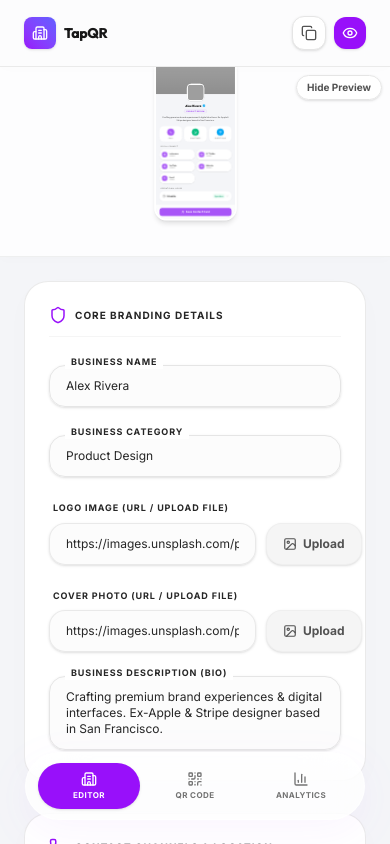
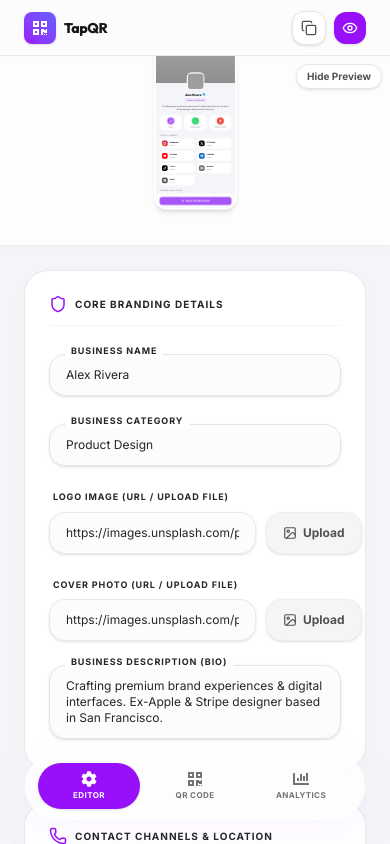
Before and after one commit to Faheem10-web/TapQR-, a React (Vite) app: page /dashboard in a window 390 px wide. Shown: the top 844 px of the page. Built offline with nearby package versions, Linux system fonts and the light colour scheme; grey boxes are pictures that could not be loaded.

Commit message:
Replace generic outline icons with official branded react-icons assets and colors

```diff
--- a/package.json
+++ b/package.json
@@ -15,6 +15,7 @@
     "qrcode": "^1.5.4",
     "react": "^19.2.7",
     "react-dom": "^19.2.7",
+    "react-icons": "^5.7.0",
     "react-router-dom": "^7.18.1"
   },
   "devDependencies": {
--- a/src/components/DeviceMockup.jsx
+++ b/src/components/DeviceMockup.jsx
@@ -1,16 +1,11 @@
 import React, { useState, useEffect } from 'react';
 import * as Icons from 'lucide-react';
-
-// Custom SVG WhatsApp icon for authentic branding
-const WhatsAppIcon = ({ className = 'w-5 h-5' }) => (
-  <svg
-    viewBox="0 0 24 24"
-    fill="currentColor"
-    className={className}
-  >
-    <path d="M.057 24l1.687-6.163c-1.041-1.804-1.588-3.849-1.587-5.946C.06 5.348 5.397.01 12.008.01c3.202.001 6.212 1.246 8.477 3.514 2.266 2.268 3.507 5.28 3.505 8.484-.004 6.657-5.34 11.997-11.953 11.997-2.005-.001-3.973-.502-5.724-1.457L0 24zm6.59-4.846c1.6.95 3.188 1.449 4.825 1.451 5.436 0 9.86-4.37 9.864-9.799.002-2.63-1.023-5.101-2.885-6.963C16.59 1.98 14.124.954 11.5.954c-5.442 0-9.863 4.372-9.867 9.802 0 1.691.451 3.344 1.306 4.795l-.997 3.639 3.734-.973zm13.04-5.321c-.328-.162-1.942-.947-2.242-1.054-.3-.109-.519-.163-.737.163-.218.327-.847 1.055-1.037 1.272-.19.218-.379.245-.708.083-.328-.162-1.385-.504-2.638-1.61-.976-.862-1.634-1.927-1.825-2.253-.19-.327-.02-.504.143-.666.148-.146.328-.382.493-.573.164-.19.219-.327.328-.545.109-.218.055-.409-.028-.573-.082-.164-.737-1.745-1.01-2.399-.266-.639-.56-.543-.737-.552-.191-.01-.409-.011-.628-.011-.219 0-.573.082-.873.409-.3.327-1.146 1.109-1.146 2.701 0 1.592 1.164 3.129 1.328 3.347.164.218 2.291 3.468 5.549 4.86.776.332 1.382.529 1.854.679.78.246 1.49.211 2.051.128.625-.093 1.943-.786 2.216-1.545.273-.76.273-1.411.191-1.545-.083-.134-.301-.218-.628-.381z" />
-  </svg>
-);
+import {
+  FaInstagram, FaFacebook, FaWhatsapp, FaYoutube, FaLinkedin,
+  FaTelegram, FaDiscord, FaPinterest, FaSnapchat, FaTiktok,
+  FaPhone, FaGlobe, FaEnvelope, FaMapMarkerAlt
+} from 'react-icons/fa';
+import { SiX } from 'react-icons/si';
 
 // Dynamic icon helper to map string keys to Lucide icon components
 export const DynamicIcon = ({ name, className = 'w-5 h-5' }) => {
@@ -104,14 +99,21 @@ export default function DeviceMockup({ profile }) {
 
   const currentStatus = getOpenStatus();
 
-  // Social handles definitions
+  // Social handles definitions with official icons and branding styles
   const socialConfig = [
-    { name: 'Instagram', key: 'instagram', path: socials.instagram, theme: 'hover:text-pink-600 bg-pink-500/5 hover:bg-pink-500/10 border-pink-500/10' },
-    { name: 'Facebook', key: 'facebook', path: socials.facebook, theme: 'hover:text-blue-700 bg-blue-600/5 hover:bg-blue-600/10 border-blue-600/10' },
-    { name: 'X / Twitter', key: 'twitter', path: socials.twitter, theme: 'hover:text-neutral-900 bg-neutral-500/5 hover:bg-neutral-500/10 border-neutral-500/10' },
-    { name: 'YouTube', key: 'youtube', path: socials.youtube, theme: 'hover:text-red-600 bg-red-500/5 hover:bg-red-500/10 border-red-500/10' },
-    { name: 'Website', key: 'website', path: website, theme: 'hover:text-purple-600 bg-purple-500/5 hover:bg-purple-500/10 border-purple-500/10' },
-    { name: 'Email', key: 'email', path: email, theme: 'hover:text-emerald-600 bg-emerald-50/5 hover:bg-emerald-500/10 border-emerald-500/10' }
+    { name: 'Instagram', key: 'instagram', icon: FaInstagram, path: socials.instagram, colorClass: 'bg-gradient-to-tr from-[#f09433] via-[#dc2743] to-[#bc1888]', textColor: 'text-white' },
+    { name: 'Facebook', key: 'facebook', icon: FaFacebook, path: socials.facebook, colorClass: 'bg-[#1877F2]', textColor: 'text-white' },
+    { name: 'WhatsApp', key: 'whatsapp', icon: FaWhatsapp, path: socials.whatsapp ? `https://wa.me/${socials.whatsapp.replace(/[^0-9]/g, '')}` : '', colorClass: 'bg-[#25D366]', textColor: 'text-white' },
+    { name: 'X / Twitter', key: 'twitter', icon: SiX, path: socials.twitter, colorClass: 'bg-[#000000]', textColor: 'text-white' },
+    { name: 'YouTube', key: 'youtube', icon: FaYoutube, path: socials.youtube, colorClass: 'bg-[#FF0000]', textColor: 'text-white' },
+    { name: 'LinkedIn', key: 'linkedin', icon: FaLinkedin, path: socials.linkedin, colorClass: 'bg-[#0A66C2]', textColor: 'text-white' },
+    { name: 'TikTok', key: 'tiktok', icon: FaTiktok, path: socials.tiktok, colorClass: 'bg-[#000000]', textColor: 'text-white' },
+    { name: 'Telegram', key: 'telegram', icon: FaTelegram, path: socials.telegram, colorClass: 'bg-[#229ED9]', textColor: 'text-white' },
+    { name: 'Snapchat', key: 'snapchat', icon: FaSnapchat, path: socials.snapchat, colorClass: 'bg-[#FFFC00]', textColor: 'text-black font-extrabold' },
+    { name: 'Pinterest', key: 'pinterest', icon: FaPinterest, path: socials.pinterest, colorClass: 'bg-[#E60023]', textColor: 'text-white' },
+    { name: 'Discord', key: 'discord', icon: FaDiscord, path: socials.discord, colorClass: 'bg-[#5865F2]', textColor: 'text-white' },
+    { name: 'Website', key: 'website', icon: FaGlobe, path: website, colorClass: 'bg-neutral-500', textColor: 'text-white' },
+    { name: 'Email', key: 'email', icon: FaEnvelope, path: email, colorClass: 'bg-neutral-600', textColor: 'text-white' }
   ];
 
   const activeSocials = socialConfig.filter(s => s.path);
@@ -197,23 +199,23 @@ export default function DeviceMockup({ profile }) {
                 className="w-8 h-8 rounded-full flex items-center justify-center text-white"
                 style={{ backgroundColor: primaryColor }}
               >
-                <Icons.Phone className="w-3.5 h-3.5" />
+                <FaPhone className="w-3.5 h-3.5" />
               </div>
               <span className="text-[8px] font-bold uppercase tracking-wider text-neutral-400">Call</span>
             </div>
 
             {/* WhatsApp */}
             <div className={`p-2.5 rounded-2xl ${cardStyle} flex flex-col items-center justify-center gap-1`}>
-              <div className="w-8 h-8 rounded-full flex items-center justify-center bg-emerald-500 text-white">
-                <WhatsAppIcon className="w-3.5 h-3.5" />
+              <div className="w-8 h-8 rounded-full flex items-center justify-center bg-[#25D366] text-white">
+                <FaWhatsapp className="w-4 h-4" />
               </div>
               <span className="text-[8px] font-bold uppercase tracking-wider text-neutral-400">WhatsApp</span>
             </div>
 
             {/* Maps */}
             <div className={`p-2.5 rounded-2xl ${cardStyle} flex flex-col items-center justify-center gap-1`}>
-              <div className="w-8 h-8 rounded-full flex items-center justify-center bg-sky-500 text-white">
-                <Icons.MapPin className="w-3.5 h-3.5" />
+              <div className="w-8 h-8 rounded-full flex items-center justify-center bg-[#EA4335] text-white">
+                <FaMapMarkerAlt className="w-3.5 h-3.5" />
               </div>
               <span className="text-[8px] font-bold uppercase tracking-wider text-neutral-400">Directions</span>
             </div>
@@ -228,13 +230,10 @@ export default function DeviceMockup({ profile }) {
               {activeSocials.map(soc => (
                 <div
                   key={soc.key}
-                  className={`p-2.5 rounded-2xl flex items-center gap-2 border border-transparent shadow-sm ${cardStyle} ${soc.theme}`}
+                  className={`p-2.5 rounded-2xl flex items-center gap-2 border border-neutral-100 shadow-[0_2px_8px_rgba(0,0,0,0.005)] bg-white`}
                 >
-                  <div
-                    className="w-6 h-6 rounded-lg flex items-center justify-center text-white shrink-0"
-                    style={{ backgroundColor: primaryColor }}
-                  >
-                    {soc.key === 'email' ? <Icons.Mail className="w-3 h-3" /> : <Icons.Globe className="w-3 h-3" />}
+                  <div className={`w-6.5 h-6.5 rounded-lg flex items-center justify-center ${soc.colorClass} ${soc.textColor} shrink-0`}>
+                    <soc.icon className="w-3.5 h-3.5" />
                   </div>
                   <div className="overflow-hidden">
                     <p className="text-[9px] font-bold truncate leading-none text-neutral-800 capitalize">{soc.name}</p>
--- a/src/pages/Dashboard.jsx
+++ b/src/pages/Dashboard.jsx
@@ -9,6 +9,7 @@ import {
   Check, Copy, Clock, Globe, Shield, Sparkles, QrCode, BarChart3,
   Image as ImageIcon
 } from 'lucide-react';
+import { FaCog, FaQrcode, FaChartBar, FaSlidersH } from 'react-icons/fa';
 
 export default function Dashboard() {
   const {
@@ -73,15 +74,15 @@ export default function Dashboard() {
   const profileUrl = getPublicProfileUrl(currentProfile.id);
 
   return (
-    <div className="min-h-screen bg-[#f4f5f8] text-neutral-800 flex flex-col lg:flex-row font-sans relative overflow-hidden">
+    <div className="min-h-screen bg-[#f4f5f8] text-neutral-800 flex flex-col lg:flex-row font-sans relative">
 
       {/* 1. DESKTOP SIDEBAR PANEL */}
-      <aside className="hidden lg:flex w-64 bg-white border-r border-neutral-200/80 flex-col justify-between p-6 shrink-0 h-screen sticky top-0 z-30 shadow-[4px_0_24px_rgba(0,0,0,0.01)]">
+      <aside className="hidden lg:flex w-64 bg-white border border-neutral-200/80 flex-col justify-between p-6 shrink-0 rounded-[24px] z-30 shadow-[0_8px_30px_rgba(0,0,0,0.015)] sidebar my-6 ml-6">
         <div className="space-y-8 text-left">
           {/* BRAND */}
           <div className="flex items-center gap-2.5">
             <div className="w-8.5 h-8.5 rounded-xl bg-gradient-to-tr from-purple-600 to-indigo-505 flex items-center justify-center shadow-md shadow-purple-500/10">
-              <Building2 className="w-4.5 h-4.5 text-white" />
+              <FaQrcode className="w-4.5 h-4.5 text-white" />
             </div>
             <span className="font-outfit font-extrabold text-lg tracking-tight text-neutral-900">
               Tap<span className="text-purple-600">QR</span>
@@ -98,7 +99,7 @@ export default function Dashboard() {
                   : 'text-neutral-500 hover:bg-neutral-50 hover:text-neutral-800'
               }`}
             >
-              <Building2 className="w-4.5 h-4.5" /> Profile Editor
+              <FaCog className="w-4.5 h-4.5" /> Profile Editor
             </button>
 
             <button
@@ -109,7 +110,7 @@ export default function Dashboard() {
                   : 'text-neutral-500 hover:bg-neutral-50 hover:text-neutral-800'
               }`}
             >
-              <QrCode className="w-4.5 h-4.5" /> QR Designer
+              <FaQrcode className="w-4.5 h-4.5" /> QR Designer
             </button>
 
             <button
@@ -120,7 +121,7 @@ export default function Dashboard() {
                   : 'text-neutral-500 hover:bg-neutral-50 hover:text-neutral-800'
               }`}
             >
-              <BarChart3 className="w-4.5 h-4.5" /> Tap Analytics
+              <FaChartBar className="w-4.5 h-4.5" /> Tap Analytics
             </button>
           </nav>
         </div>
@@ -156,13 +157,13 @@ export default function Dashboard() {
       </aside>
 
       {/* 2. MAIN CONTENT VIEWPORT */}
-      <div className="flex-1 flex flex-col min-h-screen overflow-hidden relative">
+      <div className="flex-1 flex flex-col min-h-screen relative">
 
         {/* MOBILE HEADER (Visible below lg) */}
-        <header className="lg:hidden border-b border-neutral-200/80 bg-white/70 backdrop-blur-md px-6 py-4 flex flex-row items-center justify-between z-30 sticky top-0 shadow-[0_2px_12px_rgba(0,0,0,0.01)]">
+        <header className="lg:hidden h-14 border-b border-neutral-200/80 bg-white/70 backdrop-blur-md px-6 flex flex-row items-center justify-between z-30 sticky top-0 shadow-[0_2px_12px_rgba(0,0,0,0.01)]">
           <div className="flex items-center gap-2">
             <div className="w-8 h-8 rounded-lg bg-gradient-to-tr from-purple-600 to-indigo-500 flex items-center justify-center shadow-sm">
-              <Building2 className="w-4 h-4 text-white" />
+              <FaQrcode className="w-4 h-4 text-white" />
             </div>
             <span className="font-outfit font-extrabold text-sm tracking-tight text-neutral-900">
               TapQR
@@ -189,11 +190,11 @@ export default function Dashboard() {
         </header>
 
         {/* WORKSPACE ROW CONTAINER (Editor + Mockup Preview) */}
-        <div className="flex-1 flex flex-col lg:flex-row overflow-hidden relative">
+        <div className="flex-1 flex flex-col lg:flex-row relative">
 
           {/* MOBILE PREVIEW FIXED CARD (Static header on top) */}
           {activeView === 'editor' && (
-            <div className="lg:hidden w-full bg-white/80 border-b border-neutral-200/60 shadow-[0_2px_12px_rgba(0,0,0,0.015)] overflow-hidden transition-all duration-300 flex flex-col items-center justify-center shrink-0 z-25 relative"
+            <div className="lg:hidden w-full bg-white/80 border-b border-neutral-200/60 shadow-[0_2px_12px_rgba(0,0,0,0.015)] overflow-hidden transition-all duration-300 flex flex-col items-center justify-center shrink-0 z-25 sticky top-14"
                  style={{ height: showMobilePreview ? '190px' : '44px' }}
             >
               {showMobilePreview ? (
@@ -219,8 +220,8 @@ export default function Dashboard() {
             </div>
           )}
 
-          {/* LEFT SCROLLABLE EDITOR PANEL */}
-          <div className="flex-1 overflow-y-auto p-6 md:p-8 space-y-8 scroll-smooth pb-28 relative no-scrollbar">
+          {/* CENTER EDITOR PANEL */}
+          <div className="flex-1 p-6 md:p-8 space-y-8 pb-28 relative">
             <AnimatePresence mode="wait">
 
               {/* VIEW: Form Editor */}
@@ -598,8 +599,8 @@ export default function Dashboard() {
           </div>
 
           {/* RIGHT DESKTOP STICKY PREVIEW COLUMN */}
-          <div className="hidden lg:flex w-[440px] border-l border-neutral-200/80 bg-neutral-50/50 flex-col items-center justify-start overflow-y-auto no-scrollbar relative pt-6 pb-20 h-full shrink-0">
-            <div className="scale-[0.82] xl:scale-[0.90] origin-top transition-all duration-300 sticky top-6">
+          <div className="hidden lg:flex w-[440px] flex-col items-center justify-start shrink-0 z-20 preview-sticky py-6 pr-6 my-6 mr-6">
+            <div className="scale-[0.82] xl:scale-[0.90] origin-top transition-all duration-300">
               <DeviceMockup profile={currentProfile} />
             </div>
           </div>
@@ -617,7 +618,7 @@ export default function Dashboard() {
                   : 'text-neutral-500 hover:text-neutral-800'
               }`}
             >
-              <Building2 className="w-4 h-4" />
+              <FaCog className="w-4 h-4" />
               <span className="text-[8px] font-bold uppercase tracking-wider">Editor</span>
             </button>
 
@@ -629,7 +630,7 @@ export default function Dashboard() {
                   : 'text-neutral-500 hover:text-neutral-800'
               }`}
             >
-              <QrCode className="w-4 h-4" />
+              <FaQrcode className="w-4 h-4" />
               <span className="text-[8px] font-bold uppercase tracking-wider">QR Code</span>
             </button>
 
@@ -641,7 +642,7 @@ export default function Dashboard() {
                   : 'text-neutral-500 hover:text-neutral-800'
               }`}
             >
-              <BarChart3 className="w-4 h-4" />
+              <FaChartBar className="w-4 h-4" />
               <span className="text-[8px] font-bold uppercase tracking-wider">Analytics</span>
             </button>
           </div>
--- a/src/pages/ProfileView.jsx
+++ b/src/pages/ProfileView.jsx
@@ -10,17 +10,12 @@ import {
   Copy, Check, ExternalLink, UserPlus, Clock, ArrowLeft,
   Share2, Globe, Mail, X as CloseIcon
 } from 'lucide-react';
-
-// Custom SVG WhatsApp icon for authentic branding
-const WhatsAppIcon = ({ className = 'w-5 h-5' }) => (
-  <svg
-    viewBox="0 0 24 24"
-    fill="currentColor"
-    className={className}
-  >
-    <path d="M.057 24l1.687-6.163c-1.041-1.804-1.588-3.849-1.587-5.946C.06 5.348 5.397.01 12.008.01c3.202.001 6.212 1.246 8.477 3.514 2.266 2.268 3.507 5.28 3.505 8.484-.004 6.657-5.34 11.997-11.953 11.997-2.005-.001-3.973-.502-5.724-1.457L0 24zm6.59-4.846c1.6.95 3.188 1.449 4.825 1.451 5.436 0 9.86-4.37 9.864-9.799.002-2.63-1.023-5.101-2.885-6.963C16.59 1.98 14.124.954 11.5.954c-5.442 0-9.863 4.372-9.867 9.802 0 1.691.451 3.344 1.306 4.795l-.997 3.639 3.734-.973zm13.04-5.321c-.328-.162-1.942-.947-2.242-1.054-.3-.109-.519-.163-.737.163-.218.327-.847 1.055-1.037 1.272-.19.218-.379.245-.708.083-.328-.162-1.385-.504-2.638-1.61-.976-.862-1.634-1.927-1.825-2.253-.19-.327-.02-.504.143-.666.148-.146.328-.382.493-.573.164-.19.219-.327.328-.545.109-.218.055-.409-.028-.573-.082-.164-.737-1.745-1.01-2.399-.266-.639-.56-.543-.737-.552-.191-.01-.409-.011-.628-.011-.219 0-.573.082-.873.409-.3.327-1.146 1.109-1.146 2.701 0 1.592 1.164 3.129 1.328 3.347.164.218 2.291 3.468 5.549 4.86.776.332 1.382.529 1.854.679.78.246 1.49.211 2.051.128.625-.093 1.943-.786 2.216-1.545.273-.76.273-1.411.191-1.545-.083-.134-.301-.218-.628-.381z" />
-  </svg>
-);
+import {
+  FaInstagram, FaFacebook, FaWhatsapp, FaYoutube, FaLinkedin,
+  FaTelegram, FaDiscord, FaPinterest, FaSnapchat, FaTiktok,
+  FaPhone, FaGlobe, FaEnvelope, FaMapMarkerAlt, FaQrcode
+} from 'react-icons/fa';
+import { SiX } from 'react-icons/si';
 
 export default function ProfileView() {
   const { profileId } = useParams();
@@ -143,14 +138,21 @@ export default function ProfileView() {
 
   const currentStatus = getOpenStatus();
 
-  // Social handles definitions
+  // Social handles definitions with official icons and branding styles
   const socialConfig = [
-    { name: 'Instagram', key: 'instagram', icon: Globe, path: socials.instagram, theme: 'hover:text-pink-600 bg-pink-500/5 hover:bg-pink-500/10 border-pink-500/10' },
-    { name: 'Facebook', key: 'facebook', icon: Globe, path: socials.facebook, theme: 'hover:text-blue-700 bg-blue-600/5 hover:bg-blue-600/10 border-blue-600/10' },
-    { name: 'X / Twitter', key: 'twitter', icon: Globe, path: socials.twitter, theme: 'hover:text-neutral-900 bg-neutral-500/5 hover:bg-neutral-500/10 border-neutral-500/10' },
-    { name: 'YouTube', key: 'youtube', icon: Globe, path: socials.youtube, theme: 'hover:text-red-600 bg-red-500/5 hover:bg-red-500/10 border-red-500/10' },
-    { name: 'Website', key: 'website', icon: Globe, path: website, theme: 'hover:text-purple-600 bg-purple-500/5 hover:bg-purple-500/10 border-purple-500/10' },
-    { name: 'Email', key: 'email', icon: Mail, path: email ? `mailto:${email}` : '', theme: 'hover:text-emerald-600 bg-emerald-50/5 hover:bg-emerald-500/10 border-emerald-500/10' }
+    { name: 'Instagram', key: 'instagram', icon: FaInstagram, path: socials.instagram, colorClass: 'bg-gradient-to-tr from-[#f09433] via-[#dc2743] to-[#bc1888]', textColor: 'text-white' },
+    { name: 'Facebook', key: 'facebook', icon: FaFacebook, path: socials.facebook, colorClass: 'bg-[#1877F2]', textColor: 'text-white' },
+    { name: 'WhatsApp', key: 'whatsapp', icon: FaWhatsapp, path: socials.whatsapp ? `https://wa.me/${socials.whatsapp.replace(/[^0-9]/g, '')}` : '', colorClass: 'bg-[#25D366]', textColor: 'text-white' },
+    { name: 'X / Twitter', key: 'twitter', icon: SiX, path: socials.twitter, colorClass: 'bg-[#000000]', textColor: 'text-white' },
+    { name: 'YouTube', key: 'youtube', icon: FaYoutube, path: socials.youtube, colorClass: 'bg-[#FF0000]', textColor: 'text-white' },
+    { name: 'LinkedIn', key: 'linkedin', icon: FaLinkedin, path: socials.linkedin, colorClass: 'bg-[#0A66C2]', textColor: 'text-white' },
+    { name: 'TikTok', key: 'tiktok', icon: FaTiktok, path: socials.tiktok, colorClass: 'bg-[#000000]', textColor: 'text-white' },
+    { name: 'Telegram', key: 'telegram', icon: FaTelegram, path: socials.telegram, colorClass: 'bg-[#229ED9]', textColor: 'text-white' },
+    { name: 'Snapchat', key: 'snapchat', icon: FaSnapchat, path: socials.snapchat, colorClass: 'bg-[#FFFC00]', textColor: 'text-black font-extrabold' },
+    { name: 'Pinterest', key: 'pinterest', icon: FaPinterest, path: socials.pinterest, colorClass: 'bg-[#E60023]', textColor: 'text-white' },
+    { name: 'Discord', key: 'discord', icon: FaDiscord, path: socials.discord, colorClass: 'bg-[#5865F2]', textColor: 'text-white' },
+    { name: 'Website', key: 'website', icon: FaGlobe, path: website, colorClass: 'bg-neutral-500', textColor: 'text-white' },
+    { name: 'Email', key: 'email', icon: FaEnvelope, path: email ? `mailto:${email}` : '', colorClass: 'bg-neutral-600', textColor: 'text-white' }
   ];
 
   const activeSocials = socialConfig.filter(s => s.path);
@@ -284,7 +286,7 @@ export default function ProfileView() {
                   className="w-10 h-10 rounded-full flex items-center justify-center text-white shadow-sm"
                   style={{ backgroundColor: primaryColor }}
                 >
-                  <Phone className="w-4 h-4" />
+                  <FaPhone className="w-4 h-4" />
                 </div>
                 <span className="text-[10px] font-bold uppercase tracking-wider text-neutral-500">Call</span>
               </a>
@@ -298,8 +300,8 @@ export default function ProfileView() {
                 aria-label="Message Business on WhatsApp"
                 className={`p-3.5 rounded-[24px] ${cardStyle} flex flex-col items-center justify-center gap-1.5 duration-150 active:scale-95 cursor-pointer`}
               >
-                <div className="w-10 h-10 rounded-full flex items-center justify-center bg-emerald-500 text-white shadow-sm">
-                  <WhatsAppIcon className="w-4 h-4" />
+                <div className="w-10 h-10 rounded-full flex items-center justify-center bg-[#25D366] text-white shadow-sm">
+                  <FaWhatsapp className="w-5.5 h-5.5" />
                 </div>
                 <span className="text-[10px] font-bold uppercase tracking-wider text-neutral-500">WhatsApp</span>
               </a>
@@ -313,8 +315,8 @@ export default function ProfileView() {
                 aria-label="Get directions on Google Maps"
                 className={`p-3.5 rounded-[24px] ${cardStyle} flex flex-col items-center justify-center gap-1.5 duration-150 active:scale-95 cursor-pointer`}
               >
-                <div className="w-10 h-10 rounded-full flex items-center justify-center bg-sky-500 text-white shadow-sm">
-                  <MapPin className="w-4 h-4" />
+                <div className="w-10 h-10 rounded-full flex items-center justify-center bg-[#EA4335] text-white shadow-sm">
+                  <FaMapMarkerAlt className="w-4.5 h-4.5" />
                 </div>
                 <span className="text-[10px] font-bold uppercase tracking-wider text-neutral-500">Directions</span>
               </a>
@@ -333,13 +335,10 @@ export default function ProfileView() {
                     target="_blank"
                     rel="noreferrer"
                     aria-label={`Connect with us on ${soc.name}`}
-                    className={`p-3.5 rounded-[24px] flex items-center gap-2.5 duration-200 border border-transparent shadow-sm ${cardStyle} ${soc.theme} hover:-translate-y-0.5 active:scale-95 cursor-pointer`}
+                    className={`p-3.5 rounded-[24px] flex items-center gap-2.5 duration-200 border border-neutral-100 shadow-[0_4px_12px_rgba(0,0,0,0.01)] bg-white hover:-translate-y-0.5 active:scale-95 cursor-pointer`}
                   >
-                    <div
-                      className="w-7 h-7 rounded-xl flex items-center justify-center text-white shrink-0 shadow-sm"
-                      style={{ backgroundColor: primaryColor }}
-                    >
-                      {soc.key === 'email' ? <Mail className="w-3.5 h-3.5" /> : <Globe className="w-3.5 h-3.5" />}
+                    <div className={`w-9 h-9 rounded-xl flex items-center justify-center ${soc.colorClass} ${soc.textColor} shrink-0 shadow-sm`}>
+                      <soc.icon className="w-5 h-5" />
                     </div>
                     <div className="overflow-hidden">
                       <p className="text-[11px] font-bold truncate leading-none text-neutral-800 capitalize">{soc.name}</p>
```
Also changed, not shown: src/index.css (+12 -0 lines), 1 other file (tests, documents, lock files or other folders).
